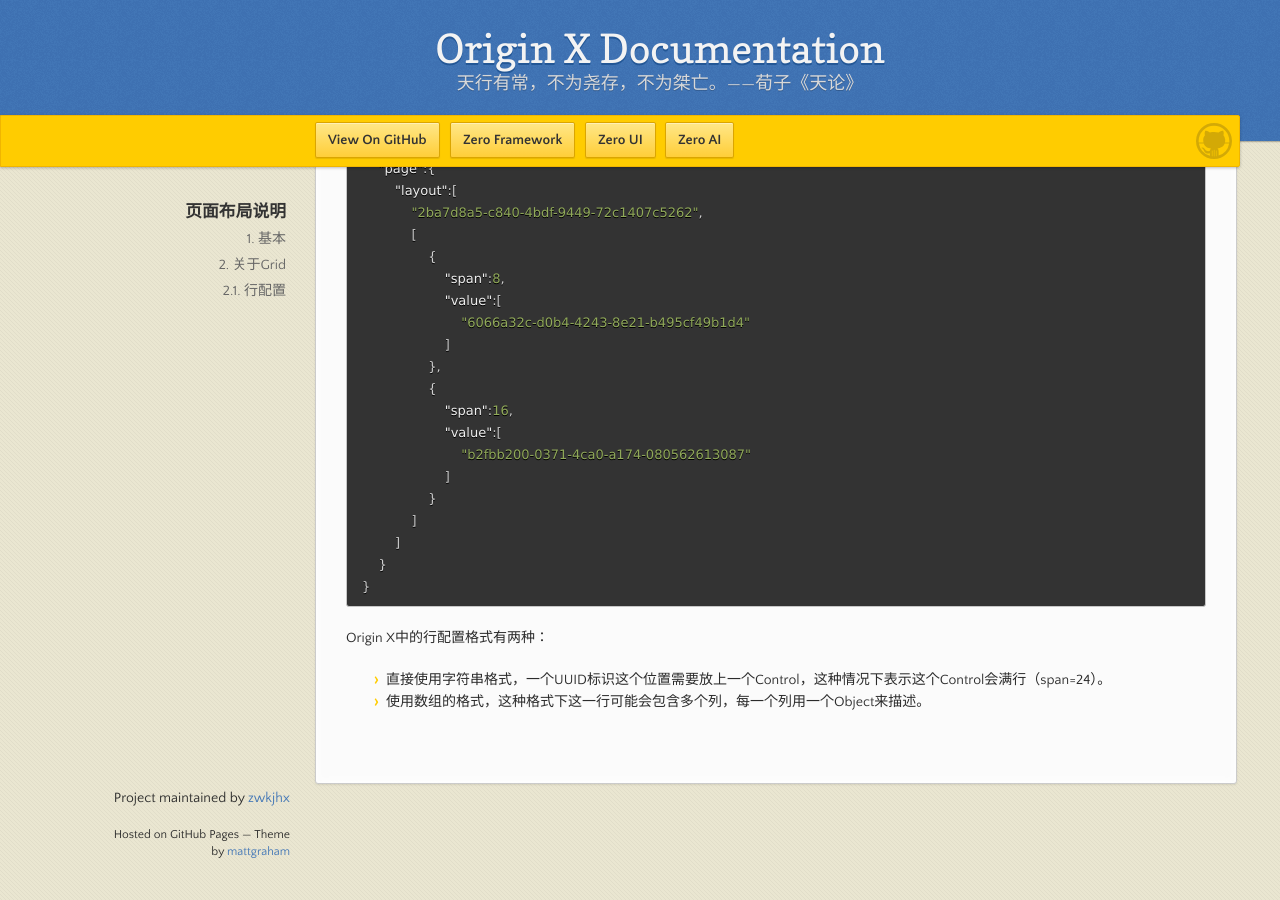
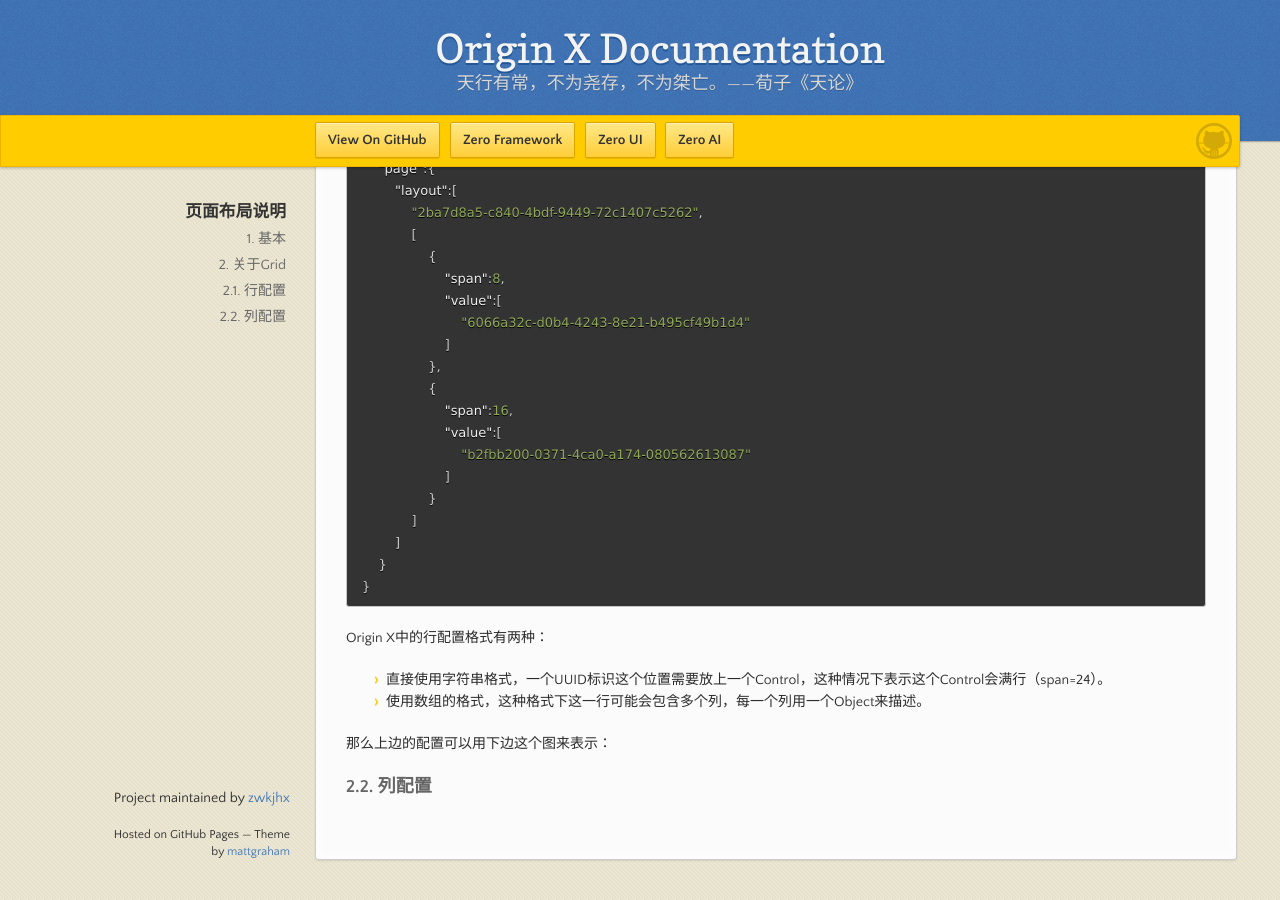
Before and after one commit to zwkjhx/ox-doc, a Jekyll site: the page built from specification/3-origin-xgui-fan/spo-004-ye-mian-bu-ju-shuo-ming.md, in a window 1280 px wide and 900 px high, scrolled down 624 px. Built offline with Jekyll 4.4.1, drawn with Linux system fonts in a browser that asks for light colours; our own code applies the rules of GitHub Pages for plain Markdown files.

Commit message:
Updates specification/3-origin-xgui-fan/spo-004-ye-mian-bu-ju-shuo-ming.md
Auto commit by GitBook Editor

```diff
--- a/specification/3-origin-xgui-fan/spo-004-ye-mian-bu-ju-shuo-ming.md
+++ b/specification/3-origin-xgui-fan/spo-004-ye-mian-bu-ju-shuo-ming.md
@@ -51,3 +51,7 @@
 
 * 直接使用字符串格式，一个UUID标识这个位置需要放上一个Control，这种情况下表示这个Control会满行（span=24）。
 * 使用数组的格式，这种格式下这一行可能会包含多个列，每一个列用一个Object来描述。
+
+那么上边的配置可以用下边这个图来表示：
+
+### 2.2. 列配置
```
